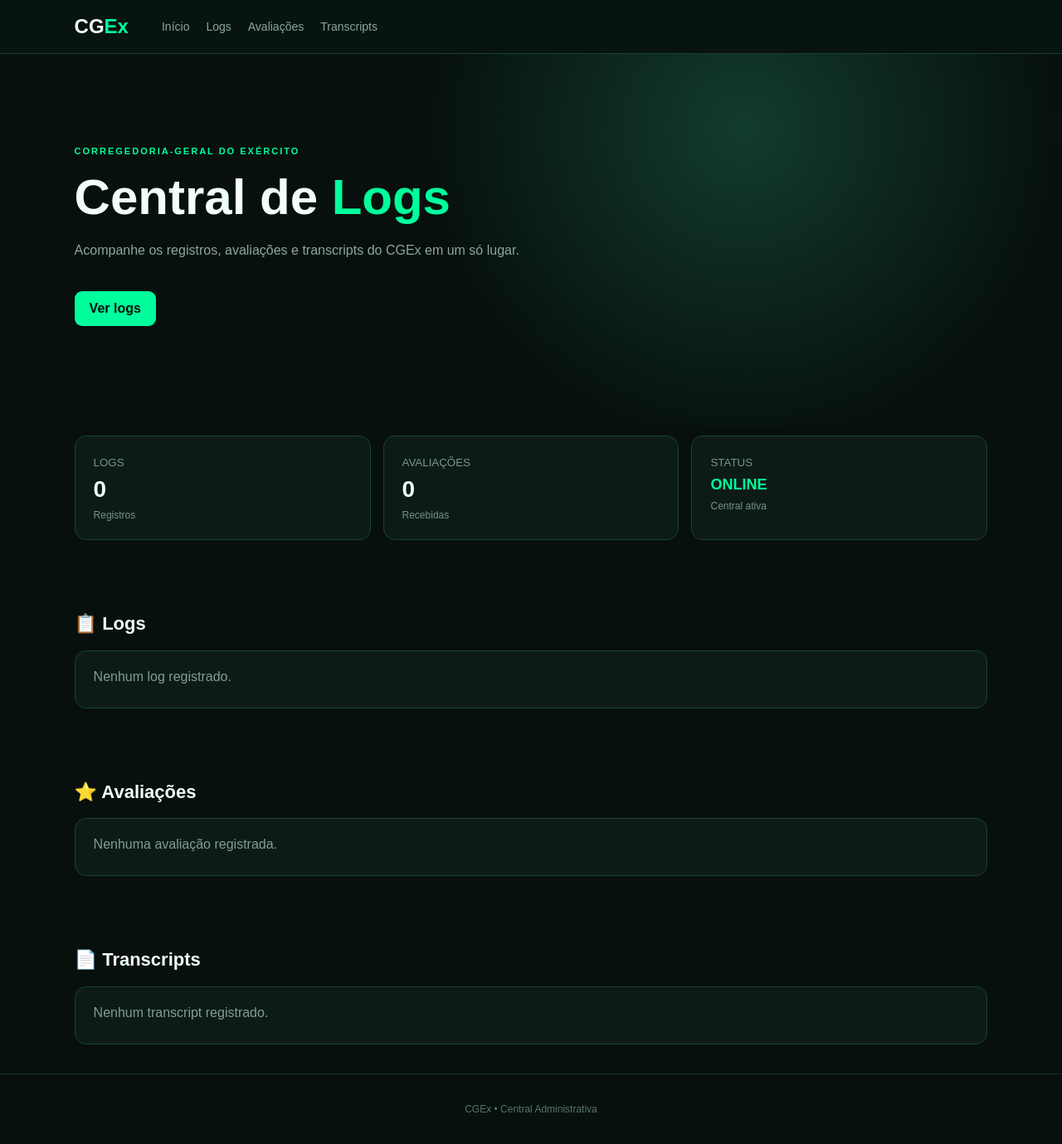
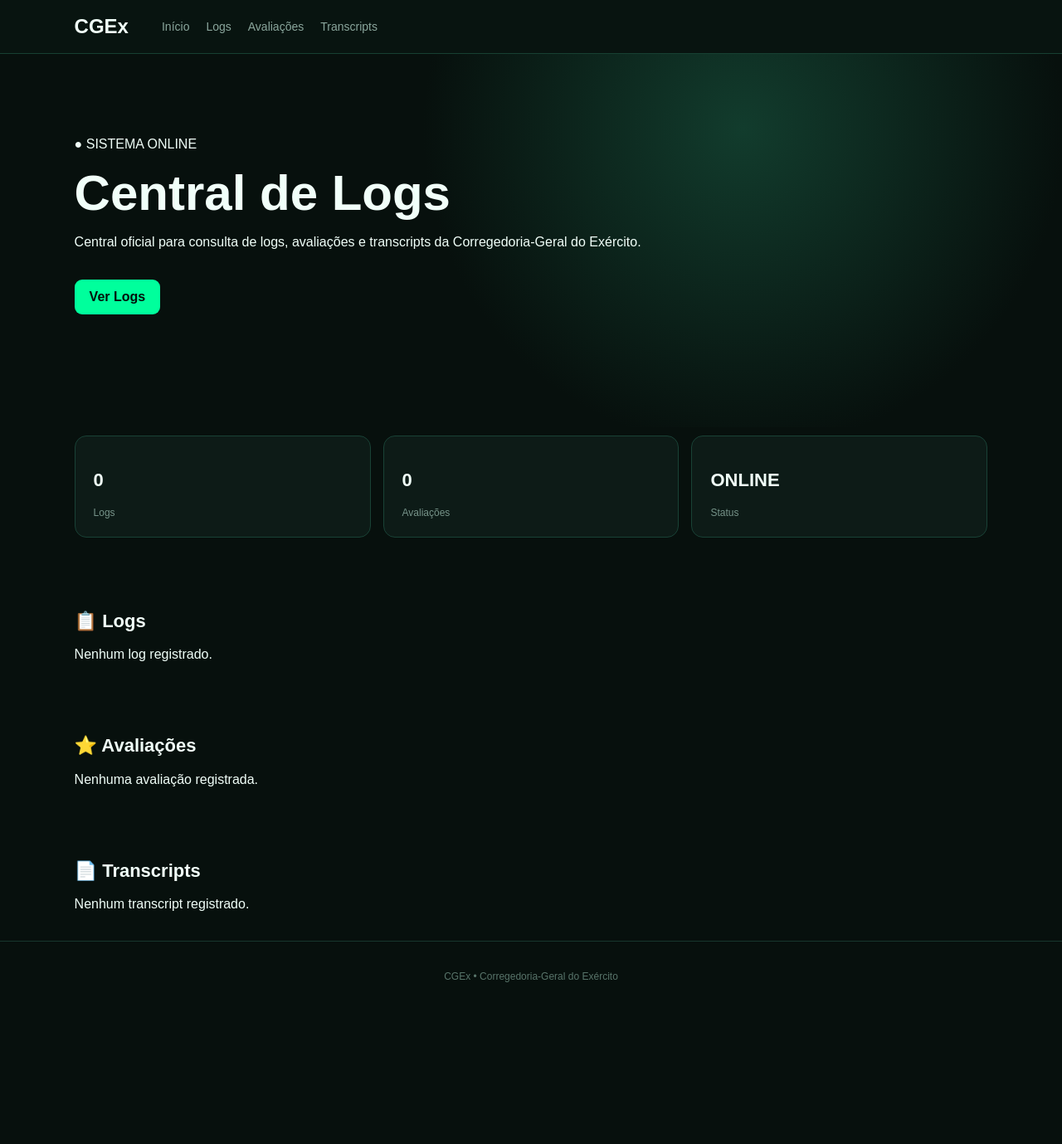
Before and after one commit to emerson4654-web/Cgex, a website: page index.html in a window 1280 px wide. Shown: the whole page at 83% size. After the commit the page ends 1219 px from the top, so only its background shows below. Drawn offline with Linux system fonts and the light colour scheme.

Commit message:
Update index.html

```diff
--- a/index.html
+++ b/index.html
@@ -3,14 +3,19 @@
 <head>
   <meta charset="UTF-8">
   <meta name="viewport" content="width=device-width, initial-scale=1.0">
-<title>CGEx — Central de Logs</title>
-<link rel="stylesheet" href="style.css">
+
+  <title>CGEx | Central</title>
+
+  <link rel="stylesheet" href="/style.css">
 </head>
+
 <body>
+
   <header>
-  <div class="logo">CG<span>Ex</span></div>
+    <div class="logo">CGEx</div>
+
     <nav>
-    <a href="#inicio">Início</a>
+      <a href="/">Início</a>
       <a href="#logs">Logs</a>
       <a href="#avaliacoes">Avaliações</a>
       <a href="#transcripts">Transcripts</a>
@@ -18,36 +23,69 @@
   </header>
 
   <main>
-<section id="inicio" class="hero">
-  <p class="tag">CORREGEDORIA-GERAL DO EXÉRCITO</p>
-  <h1>Central de <span>Logs</span></h1>
-  <p class="desc">Acompanhe os registros, avaliações e transcripts do CGEx em um só lugar.</p>
-  <a class="button" href="#logs">Ver logs</a>
+
+    <section class="hero">
+      <span class="status">● SISTEMA ONLINE</span>
+
+      <h1>Central de Logs</h1>
+
+      <p>
+        Central oficial para consulta de logs,
+        avaliações e transcripts da Corregedoria-Geral do Exército.
+      </p>
+
+      <a class="button" href="#logs">
+        Ver Logs
+      </a>
     </section>
 
     <section class="cards">
-  <div class="card"><small>LOGS</small><strong id="logCount">0</strong><p>Registros</p></div>
-  <div class="card"><small>AVALIAÇÕES</small><strong id="reviewCount">0</strong><p>Recebidas</p></div>
-  <div class="card"><small>STATUS</small><strong class="online">ONLINE</strong><p>Central ativa</p></div>
+
+      <div class="card">
+        <h2 id="logCount">0</h2>
+        <p>Logs</p>
+      </div>
+
+      <div class="card">
+        <h2 id="reviewCount">0</h2>
+        <p>Avaliações</p>
+      </div>
+
+      <div class="card">
+        <h2>ONLINE</h2>
+        <p>Status</p>
+      </div>
+
     </section>
 
-<section id="logs">
+    <section id="logs" class="section">
       <h2>📋 Logs</h2>
-  <div id="logsList" class="panel">Nenhum log registrado.</div>
+      <div id="logsList" class="list">
+        Nenhum log registrado.
+      </div>
     </section>
 
-<section id="avaliacoes">
+    <section id="avaliacoes" class="section">
       <h2>⭐ Avaliações</h2>
-  <div id="reviewsList" class="panel">Nenhuma avaliação registrada.</div>
+      <div id="reviewsList" class="list">
+        Nenhuma avaliação registrada.
+      </div>
     </section>
 
-<section id="transcripts">
+    <section id="transcripts" class="section">
       <h2>📄 Transcripts</h2>
-  <div id="transcriptsList" class="panel">Nenhum transcript registrado.</div>
+      <div id="transcriptsList" class="list">
+        Nenhum transcript registrado.
+      </div>
     </section>
+
   </main>
 
-<footer>CGEx • Central Administrativa</footer>
-<script src="script.js"></script>
+  <footer>
+    CGEx • Corregedoria-Geral do Exército
+  </footer>
+
+  <script src="/script.js"></script>
+
 </body>
 </html>
```
Lines whose indentation alone changed are shown as unchanged.
